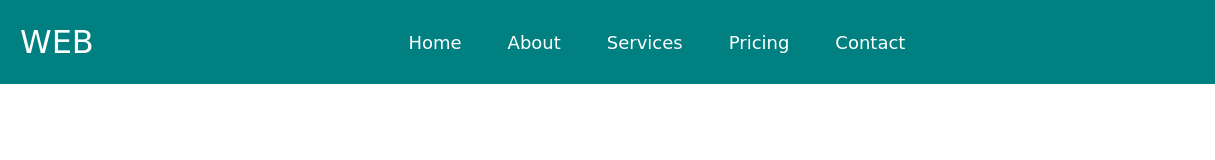
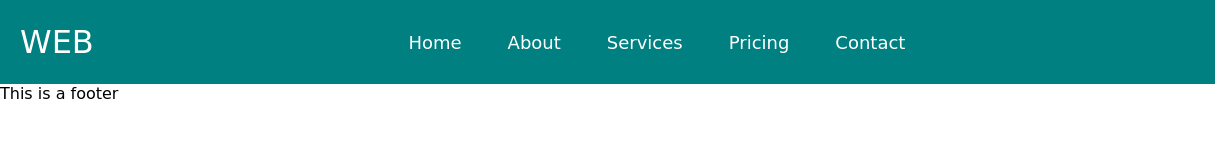
Before and after one commit to lenao91/Website, a plain HTML site: page index.html in a window 1280 px wide. Shown: the full height of the page, 0-1215 px from the left. Drawn offline with Linux system fonts and the light colour scheme.

Commit message:
adding footer

```diff
--- a/index.html
+++ b/index.html
@@ -58,5 +58,9 @@
 			<img src="navicon.png" width="auto" height="40px">
 		</div>
 	</nav>
+
+	<footer>
+		<div>This is a footer</div>
+	</footer>
 </body>
 </html>
```
